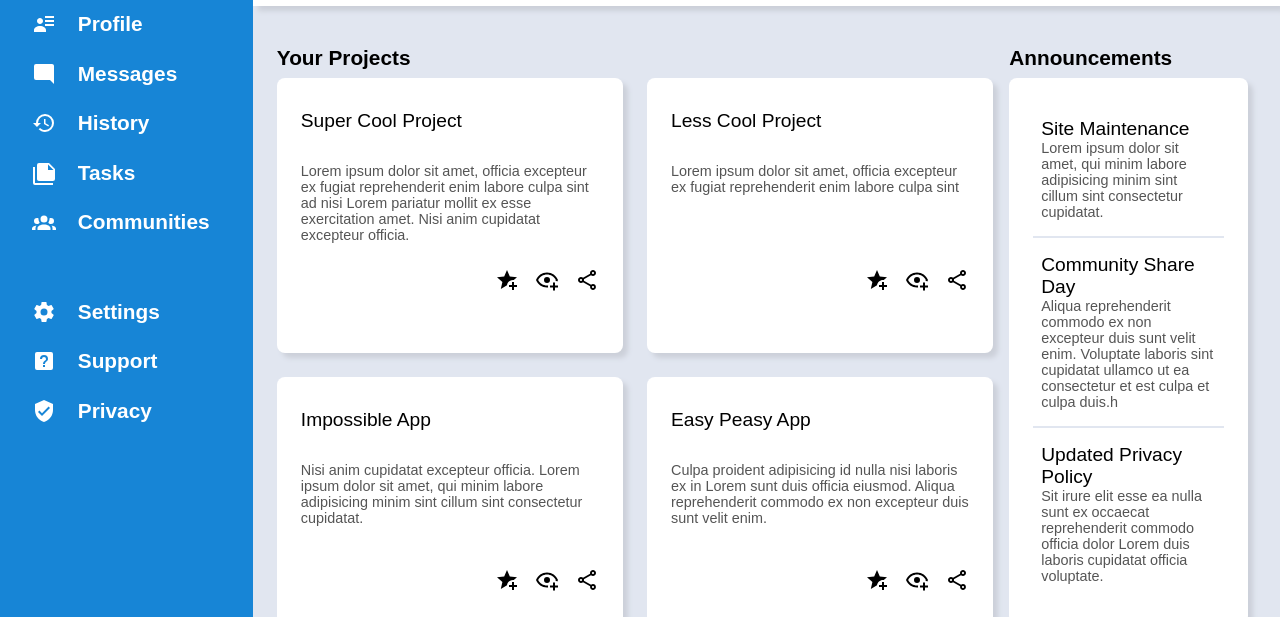
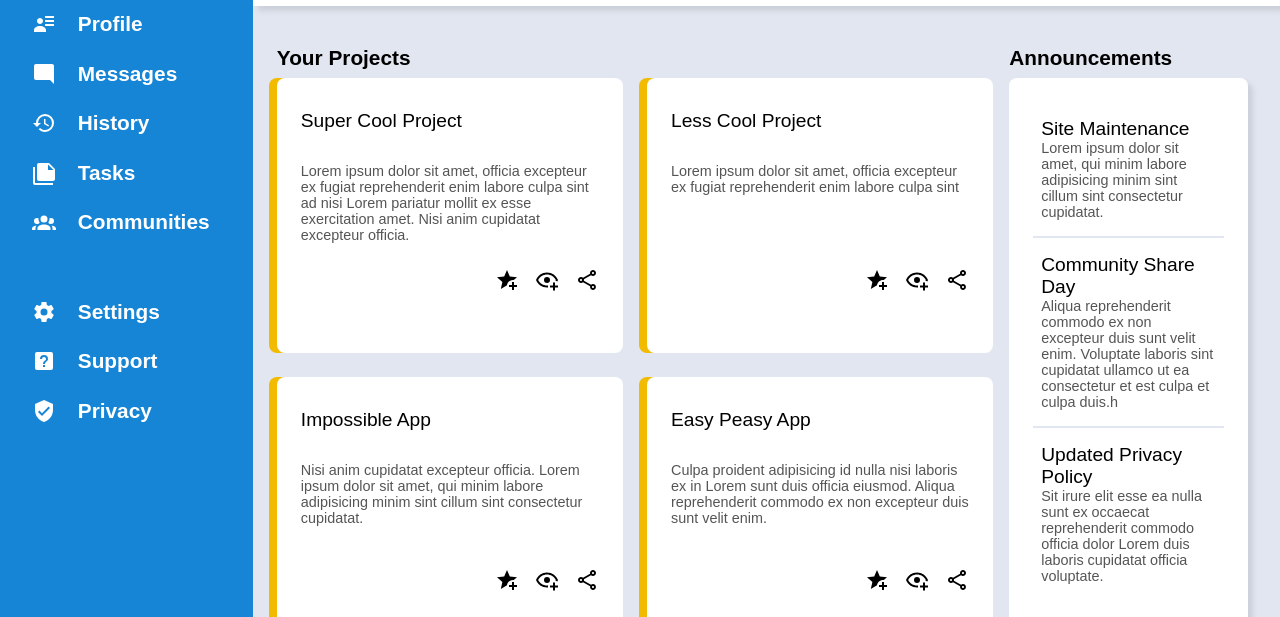
Before and after one commit to TimoW3rn3r/admin-dashboard, a plain HTML site: page index.html in a window 1280 px wide. Shown: the part 183-800 px from the top of the page. Drawn offline with Linux system fonts and the light colour scheme.

Commit message:
Add golden highlight to side of project card

```diff
--- a/css/style.css
+++ b/css/style.css
@@ -39,6 +39,7 @@
   --trending-weight: 400;
 
   --tile-shadow: #ccd0d9;
+  --project-card-highlight: #f2bb00;
 }
 
 body {
@@ -269,6 +270,10 @@ body {
   box-shadow: 5px 5px 5px var(--tile-shadow);
 }
 
+.project.card {
+  box-shadow: -8px 0px 0px var(--project-card-highlight);
+}
+
 .text {
   vertical-align: middle;
   margin-left: 16px;
```
